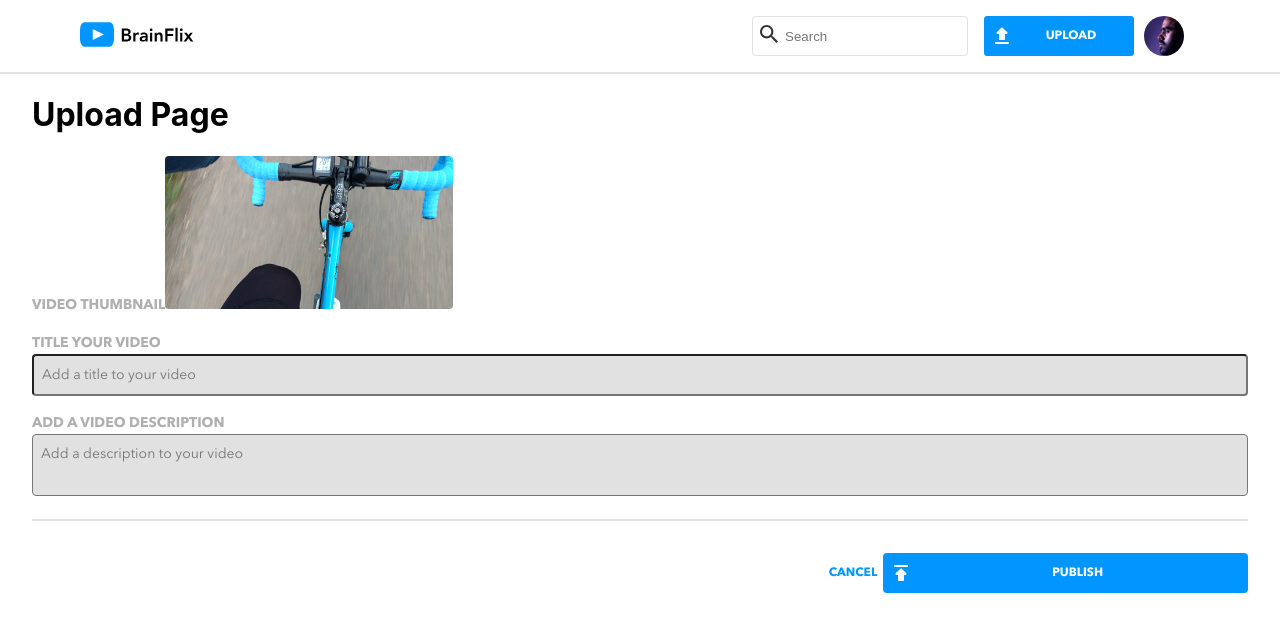
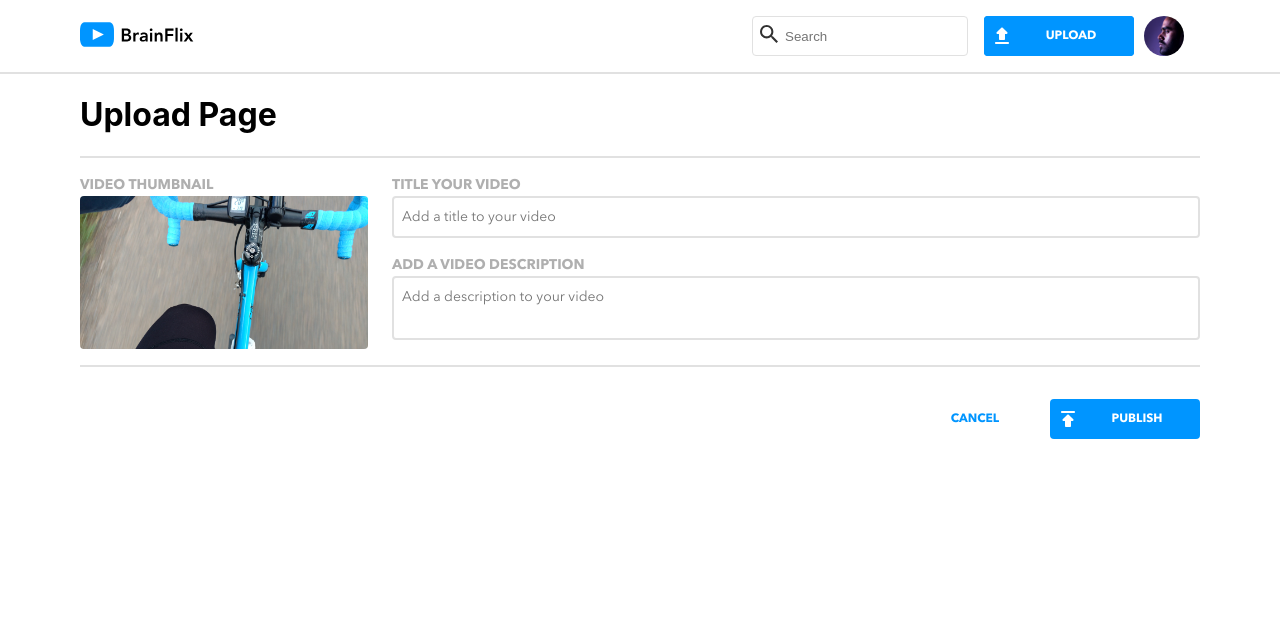
Before and after one commit to JDVM/juan-velillamantilla-brainflix, a React (Create React App) app: page /Upload in a window 1280 px wide. Shown: the top 632 px of the page. Built offline with nearby package versions, Linux system fonts and the light colour scheme.

Commit message:
finish styling for upload page

```diff
--- a/src/page/UploadPage.js
+++ b/src/page/UploadPage.js
@@ -1,34 +1,57 @@
-import thumbnailPic from '../Assets//Images/Upload-video-preview.jpg'
-import publishIcon from "../Assets/Icons/publish.svg"
-import './UploadPage.scss'
-import { Link } from 'react-router-dom'
+import thumbnailPic from "../Assets//Images/Upload-video-preview.jpg";
+import publishIcon from "../Assets/Icons/publish.svg";
+import "./UploadPage.scss";
+import { Link } from "react-router-dom";
 
 function UploadPage() {
   const alert = (event) => {
     event.preventDefault();
-    window.alert("Your Video is being processed")
-    window.location.href='/'
-  }
+    window.alert("Your Video is being processed");
+    window.location.href = "/";
+  };
   return (
     <div className="upload">
       <h1 className="upload__title">Upload Page</h1>
-      <span className='upload__thumbnaillable'>VIDEO THUMBNAIL<img src={thumbnailPic} alt="HandleBars" className="upload__thumbnail" /></span>
-      <div className='upload__inputscontainer'>
-        <label className='upload__videotitle'>
-          TITLE YOUR VIDEO
-          <input className='upload__textinputmod' name='videotitle' id='videotitle' placeholder='Add a title to your video'></input>
-        </label>
-        <label className='upload__videodescription'>
-          ADD A VIDEO DESCRIPTION
-          <textarea className='upload__textinputmod' id='videodescription' placeholder='Add a description to your video'></textarea>
-        </label>
+      <div className="upload__body">
+        <span className="upload__thumbnaillable">
+          VIDEO THUMBNAIL
+          <img
+            src={thumbnailPic}
+            alt="HandleBars"
+            className="upload__thumbnail"
+          />
+        </span>
+        <div className="upload__inputscontainer">
+          <label className="upload__videotitle">
+            TITLE YOUR VIDEO
+            <input
+              className="upload__textinputmod"
+              name="videotitle"
+              id="videotitle"
+              placeholder="Add a title to your video"
+            ></input>
+          </label>
+          <label className="upload__videodescription">
+            ADD A VIDEO DESCRIPTION
+            <textarea
+              className="upload__textinputmod"
+              id="videodescription"
+              placeholder="Add a description to your video"
+            ></textarea>
+          </label>
+        </div>
       </div>
-      <div className='upload__buttoncontainer'>
-        <button className='upload__publish' onClick={alert}><img src={publishIcon}/><div className='upload__text'>PUBLISH</div></button>
-        <Link to={'/'}><button className='upload__cancel'>CANCEL</button></Link>
+      <div className="upload__buttoncontainer">
+        <button className="upload__publish" onClick={alert}>
+          <img src={publishIcon} />
+          <div className="upload__text">PUBLISH</div>
+        </button>
+        <Link to={"/"}>
+          <button className="upload__cancel">CANCEL</button>
+        </Link>
       </div>
     </div>
   );
 }
 
-export default UploadPage
+export default UploadPage;
--- a/src/page/UploadPage.scss
+++ b/src/page/UploadPage.scss
@@ -4,10 +4,16 @@
 
 .upload {
     padding: 0 1rem;
-    @include tablet{
+
+    @include tablet {
         border-top: .125rem solid $Mercury;
         padding: 0 2rem;
     }
+
+    @include desktop {
+        padding: 0 5rem;
+    }
+
     &title {
         @include page-header;
     }
@@ -16,6 +22,20 @@
         @include sub-heading;
         color: $silver;
         padding: 1rem 0 1rem 0;
+
+        @include tablet {
+            display: flex;
+            flex-direction: column;
+        }
+    }
+
+    &__body {
+        @include desktop {
+            display: flex;
+            width: 100%;
+            border-top: .125rem solid;
+            border-color: $Mercury;
+        }
     }
 
     &__thumbnail {
@@ -26,45 +46,58 @@
     &__inputscontainer {
         display: flex;
         flex-direction: column;
+        width: 100%;
+
+        @include desktop {
+            padding-left: 1.5rem;
+            height: 100%;
+        }
     }
 
-    &__videotitle{
+    &__videotitle {
         @include sub-heading;
         color: $silver;
         padding: 1rem 0;
     }
-    &__textinputmod{
+
+    &__textinputmod {
         width: 100%;
         resize: none;
         padding: .5rem;
         @include body-copy;
-        background-color: $Mercury;
         border-radius: .25rem;
-        border
+        border: 2px solid;
+        border-color: $Mercury;
 
-        &:focus{
+        &:focus {
             outline-color: $brainFlix-Blue;
             outline-width: 1px;
         }
     }
-    &__videodescription{
+
+
+
+    &__videodescription {
         @include sub-heading;
         color: $silver;
-        padding-bottom: 1rem;
+        // padding-bottom: 1rem;
     }
-    &__buttoncontainer{
+
+    &__buttoncontainer {
         display: flex;
         flex-direction: column;
-        @include tablet{
+
+        @include tablet {
             border-top: .125rem solid $Mercury;
             padding: 2rem 0;
             flex-direction: row-reverse;
         }
     }
-    &__publish{
+
+    &__publish {
         @include lables-buttons;
         color: $white;
-        margin-bottom: 1rem ;
+        margin-bottom: 1rem;
         display: flex;
         background-color: $brainFlix-Blue;
         border-radius: .25rem;
@@ -73,17 +106,27 @@
         height: 2.5rem;
         align-items: center;
         justify-content: center;
-        &:hover{
+
+        &:hover {
             background-color: $brainFlix-DarkBlue;
         }
-        @include tablet{
-        width: 30%;
+
+        @include tablet {
+            width: 30%;
         }
+
+        @include desktop {
+            width: 9.375rem
+        }
+
+        ;
     }
+
     &__text {
         width: 100%;
     }
-    &__cancel{
+
+    &__cancel {
         @include lables-buttons;
         color: $brainFlix-Blue;
         display: flex;
@@ -91,6 +134,7 @@
         border-radius: .25rem;
         border: none;
         width: 100%;
+        min-width: 9.375rem;
         height: 2.5rem;
         align-items: center;
         justify-content: center;
```
